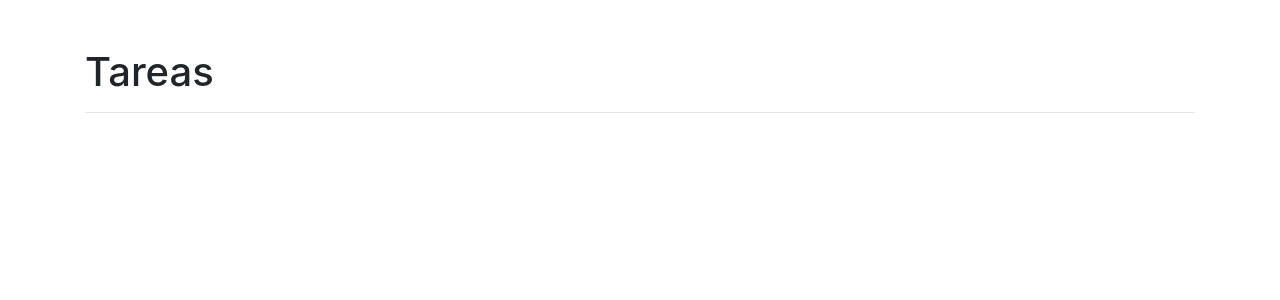
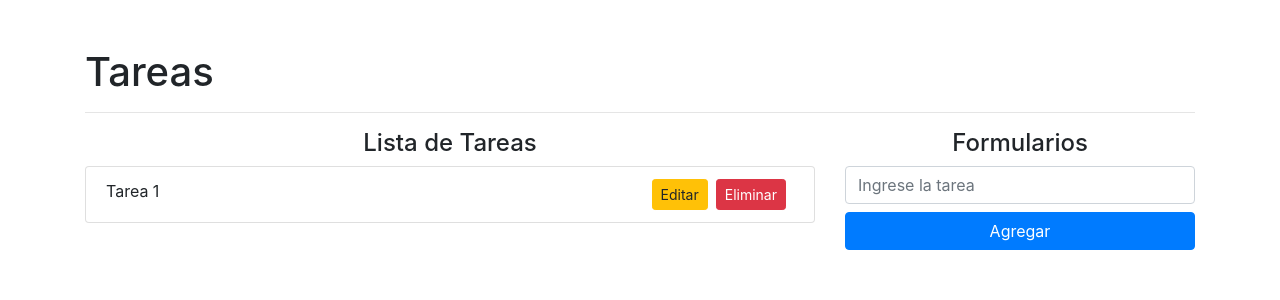
Before and after one commit to Srup97/Grud, a React (Create React App) app: page / in a window 1280 px wide. Shown: the top 300 px of the page. Built offline with nearby package versions, Linux system fonts and the light colour scheme.

Commit message:
ventana de tareas

```diff
--- a/src/App.js
+++ b/src/App.js
@@ -1,11 +1,39 @@
-import React from 'react'
+import React from "react";
 
 function App() {
   return (
-   <div className='container mt-5'>
-    <h1>Tareas</h1>
-    <hr/>
-   </div>
+    <div className="container mt-5">
+      <h1>Tareas</h1>
+      <hr />
+      <div className="row">
+        <div className="col-8">
+          <h4 className="text-center"> Lista de Tareas </h4>
+          {/* Aqui va la lista de tareas */}
+          <ul className="list-group">
+            <li className="list-group-item">
+              <span>Tarea 1</span>
+              <button className="btn btn-danger btn-sm float-right mx-2">
+                Eliminar
+              </button>
+              <button className="btn btn-warning btn-sm float-right">
+                Editar
+              </button>
+            </li>
+          </ul>
+        </div>
+
+        <div className="col-4">
+          <h4 className="text-center"> Formularios </h4>
+          {/* Aqui van los formularios */}
+          <form>
+            <input
+              type="text" className="form-control mb-2" placeholder="Ingrese la tarea"
+            />
+            <button className="btn btn-primary btn-block" type="submit">Agregar</button>
+          </form>
+        </div>
+      </div>
+    </div>
   );
 }
 
```
